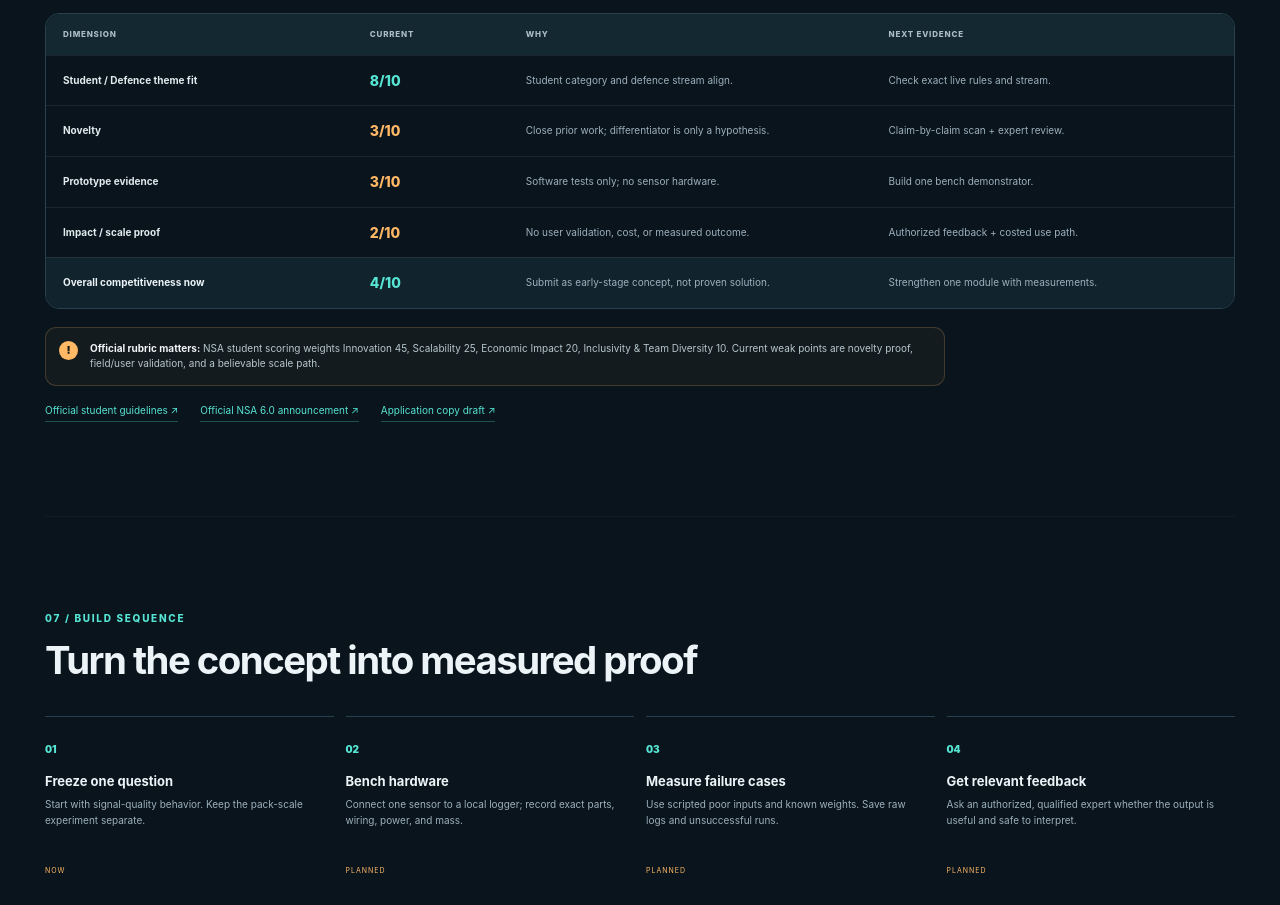
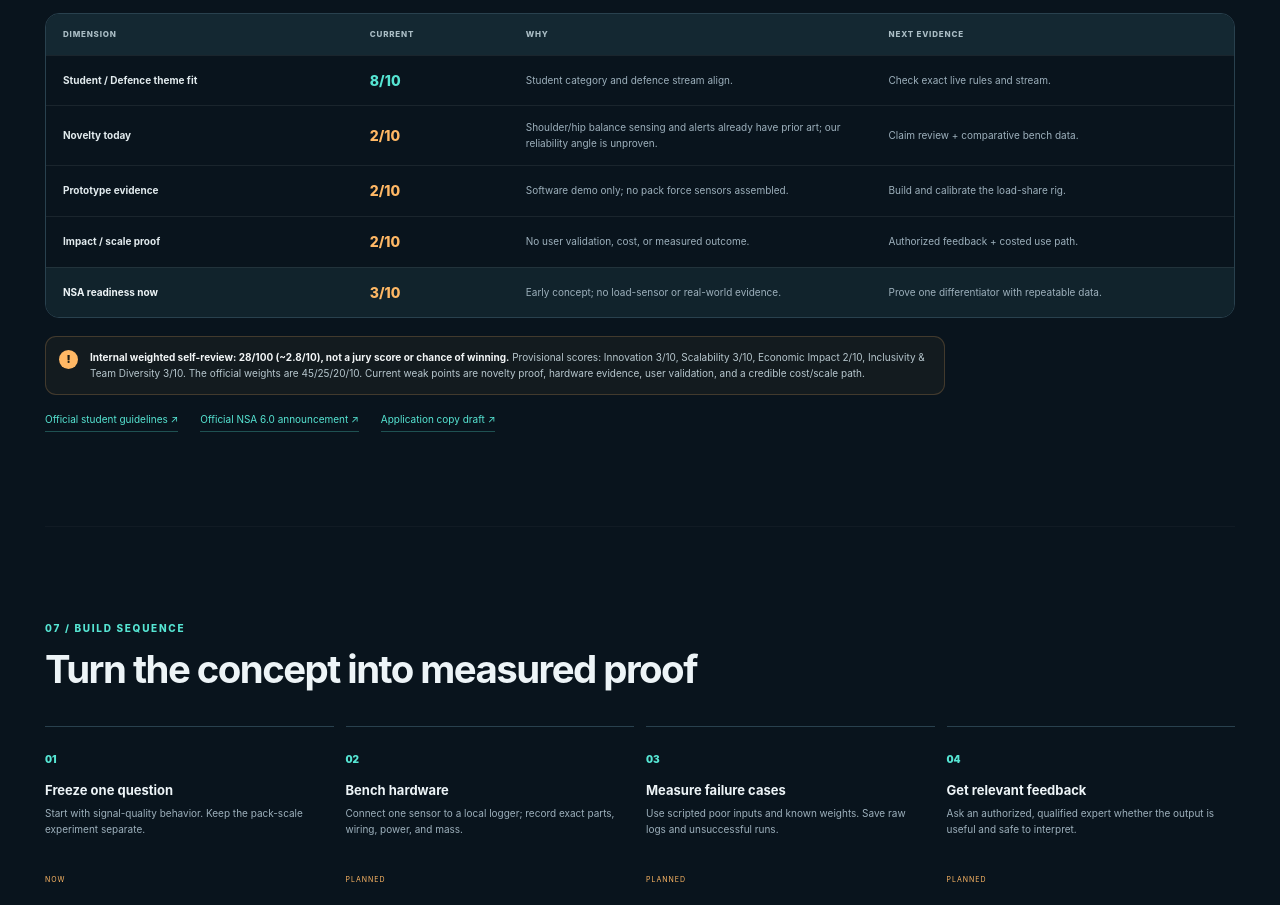
Before and after one commit to krithika-bot/KRITHIKA, a plain HTML site: page projects/high-altitude-soldier-safety/site/index.html in a window 1280 px wide. Shown: the part 4620-5525 px from the top of the page. Drawn offline with Linux system fonts and the light colour scheme.

Commit message:
Add award rubric readiness scorecard

```diff
--- a/projects/high-altitude-soldier-safety/site/index.html
+++ b/projects/high-altitude-soldier-safety/site/index.html
@@ -162,12 +162,12 @@
       <div class="score-table">
         <div class="score-row score-head"><span>Dimension</span><span>Current</span><span>Why</span><span>Next evidence</span></div>
         <div class="score-row"><b>Student / Defence theme fit</b><span class="score-value">8/10</span><span>Student category and defence stream align.</span><span>Check exact live rules and stream.</span></div>
-        <div class="score-row"><b>Novelty</b><span class="score-value score-low">3/10</span><span>Close prior work; differentiator is only a hypothesis.</span><span>Claim-by-claim scan + expert review.</span></div>
-        <div class="score-row"><b>Prototype evidence</b><span class="score-value score-low">3/10</span><span>Software tests only; no sensor hardware.</span><span>Build one bench demonstrator.</span></div>
+        <div class="score-row"><b>Novelty today</b><span class="score-value score-low">2/10</span><span>Shoulder/hip balance sensing and alerts already have prior art; our reliability angle is unproven.</span><span>Claim review + comparative bench data.</span></div>
+        <div class="score-row"><b>Prototype evidence</b><span class="score-value score-low">2/10</span><span>Software demo only; no pack force sensors assembled.</span><span>Build and calibrate the load-share rig.</span></div>
         <div class="score-row"><b>Impact / scale proof</b><span class="score-value score-low">2/10</span><span>No user validation, cost, or measured outcome.</span><span>Authorized feedback + costed use path.</span></div>
-        <div class="score-row score-total"><b>Overall competitiveness now</b><span class="score-value">4/10</span><span>Submit as early-stage concept, not proven solution.</span><span>Strengthen one module with measurements.</span></div>
+        <div class="score-row score-total"><b>NSA readiness now</b><span class="score-value score-low">3/10</span><span>Early concept; no load-sensor or real-world evidence.</span><span>Prove one differentiator with repeatable data.</span></div>
       </div>
-      <div class="award-note"><span class="note-icon">!</span><p><b>Official rubric matters:</b> NSA student scoring weights Innovation 45, Scalability 25, Economic Impact 20, Inclusivity &amp; Team Diversity 10. Current weak points are novelty proof, field/user validation, and a believable scale path.</p></div>
+      <div class="award-note"><span class="note-icon">!</span><p><b>Internal weighted self-review: 28/100 (~2.8/10), not a jury score or chance of winning.</b> Provisional scores: Innovation 3/10, Scalability 3/10, Economic Impact 2/10, Inclusivity &amp; Team Diversity 3/10. The official weights are 45/25/20/10. Current weak points are novelty proof, hardware evidence, user validation, and a credible cost/scale path.</p></div>
       <div class="source-links"><a href="https://www.startupindia.gov.in/content/dam/invest-india/nsa-2026/banner/NSA-6.0-Guidelines-Student.pdf" target="_blank" rel="noreferrer">Official student guidelines ↗</a><a href="https://www.pib.gov.in/PressReleseDetailm.aspx?PRID=2329132&amp;lang=1&amp;reg=3" target="_blank" rel="noreferrer">Official NSA 6.0 announcement ↗</a><a href="../docs/NSA6_application_copy_draft.md">Application copy draft ↗</a></div>
     </section>
 
```
Also changed, not shown: 1 other file.
